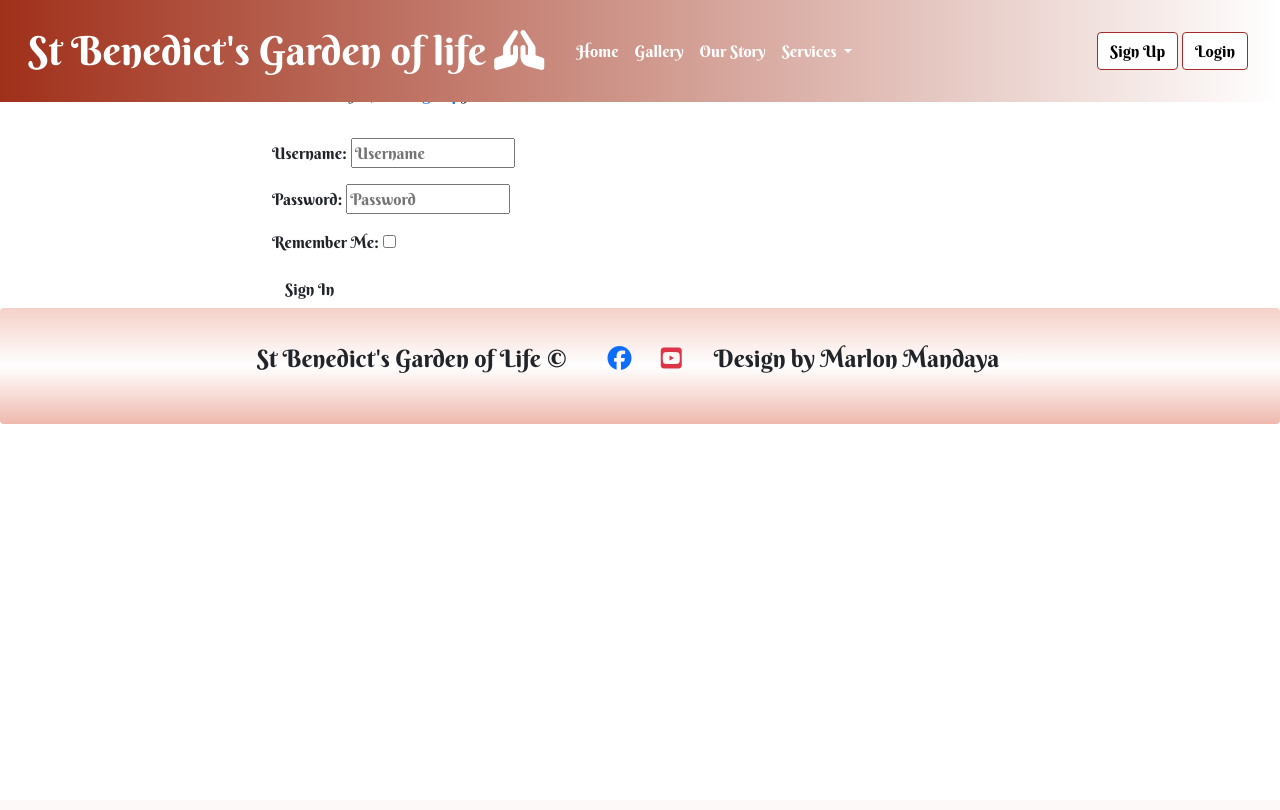
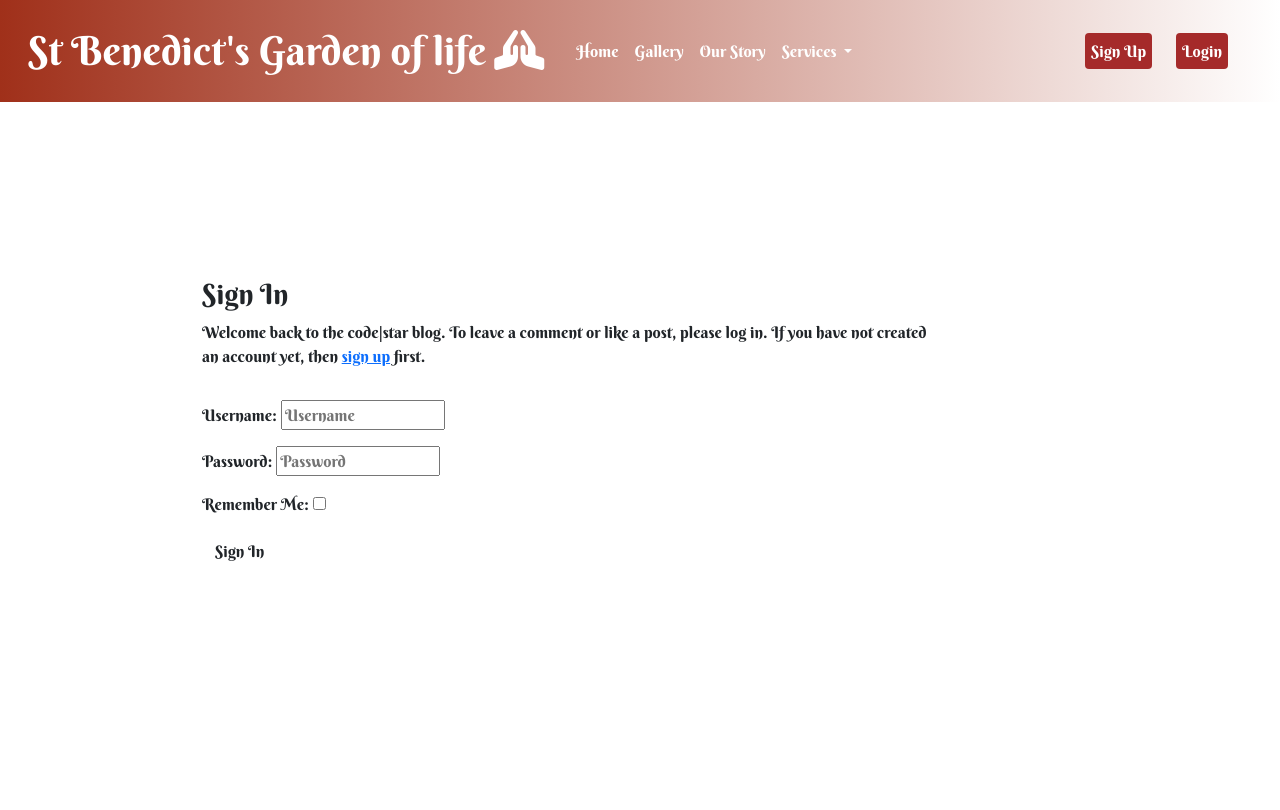
Before and after one commit to Markpm-code/st_benedict_shrine, a Django app: page /accounts/login/ in a window 1280 px wide. Shown: the top 810 px of the page. Before the commit the page ends 424 px from the top, so only its background shows below. Run offline with Django 3.2, Linux system fonts and the light colour scheme; some libraries are stand-ins or nearby versions.

Commit message:
Add code for signin,login and style.css

```diff
--- a/shrine/urls.py
+++ b/shrine/urls.py
@@ -7,4 +7,5 @@ urlpatterns = [
     path('our_story/',views.our_story, name='our_story.html'),
     path('gallery/',views.gallery, name='gallery.html'),
     path('services/', views.services, name='services.html'),
+#    path('login/', views.login, name='account_login')
 ]
--- a/shrine/views.py
+++ b/shrine/views.py
@@ -16,3 +16,6 @@ def gallery(request):
 
 def services(request):
     return render(request, 'services.html')
+
+#def login(request):
+#    return render(request, 'login.html')
--- a/static/css/style.css
+++ b/static/css/style.css
@@ -5,11 +5,11 @@ body {
 }
 
 /* Landing page image*/
-.hero{
+.hero {
     background: url('https://res.cloudinary.com/da80v7xri/image/upload/v1674763544/shrine_photo_rgvwr2.jpg') no-repeat center;
     background-size: cover;
     width: 100%;
-    height:100vh;
+    height: 100vh;
     display: flex;
     flex-direction: column;
     justify-content: center;
@@ -18,15 +18,12 @@ body {
 }
 
 .nav-bg {
-    background: linear-gradient(to right, rgb(160, 48, 26),#FFFFFF);
+    background: linear-gradient(to right, rgb(160, 48, 26), #FFFFFF);
 }
 
-.gallery, .story {
+.gallery,
+.story {
     text-align: center;
-}
-
-.border-menu {
-    border-color: #741407;
 }
 
 #images {
@@ -34,12 +31,12 @@ body {
     line-height: 0;
     column-count: 3;
     column-gap: 0px;
-    margin-bottom: 0 ;
+    margin-bottom: 0;
     border-radius: 10px;
 }
 
 /*gallery images */
-#images > img {
+#images>img {
     width: 100%;
     height: auto;
     border: 1px solid #FFFFFF;
@@ -47,35 +44,44 @@ body {
 }
 
 /*sign-in-login*/
-#login-bd {
-    border-color: brown;
-    color: black;
-    background-color: #FFFFFF;
+#login-bg,
+#signup-bg {
+    color: #FFFFFF;
+    background-color: brown;
+    padding: 6px;
 }
 
-#login-bd:hover{
-    background-color: brown;
-    border-color:#741407;
-    color:#FFFFFF;
+#signup-bg:hover {
+    background-color: #FFFFFF;
+    color: brown;
 }
 
+#login-bg:hover {
+    background-color: #FFFFFF;
+    color: brown;
+}
+
+
 /*Gallery container*/
-#gallery-container, #services-container, #history-container {
+#gallery-container,
+#services-container,
+#history-container {
     margin-top: 120px;
 }
 
 /*hr, h1, p, colors in gallery*/
-.text-color{
-    color: #741407;
+.text-color {
+    color: brown;
 }
 
 /*footer background*/
 #footer-bg {
-    background: linear-gradient(rgb(245, 209, 201), #ffffff, rgb(238, 185, 174) );
+    background: linear-gradient(rgb(245, 209, 201), #ffffff, rgb(238, 185, 174));
 }
+
 /*services*/
 #container-bg {
-    background: linear-gradient(#ffffff, rgb(238, 185, 174),#f5efef);
+    background: linear-gradient(#ffffff, rgb(238, 185, 174), #f5efef);
     margin-top: 30px;
 }
 
@@ -89,22 +95,22 @@ body {
 }
 
 #img-overlay {
-    height:200px;
+    height: 200px;
     width: 200px;
 }
 
 /*rezise images in smaller screen */
-@media  (max-width: 414px) {
+@media (max-width: 414px) {
     #images {
         clear: both;
         line-height: 0;
         column-count: 1;
         column-gap: 0px;
-        margin-bottom: 10px ;
+        margin-bottom: 10px;
     }
 
     .b-menu {
-        background-color: #d16759;
+        background-color: brown;
     }
 
 
--- a/templates/account/login.html
+++ b/templates/account/login.html
@@ -7,7 +7,7 @@
 
 {% block content %}
 
-<div class="container">
+<div class="container" style="margin: 262px 0;">
     <div class="row">
         <div class="col-md-8 mt-3 offset-md-2">
             <h3>{% trans "Sign In" %}</h3>
--- a/templates/base.html
+++ b/templates/base.html
@@ -55,20 +55,21 @@
         </ul>
         <form class="d-flex">
           {% if user.is_authenticated %}
-          <a href="{% url 'account_logout' %}"><button class="btn btn-outline-secondary  m-1 ms-0 " id="login-bd"   type="submit">Logout</button></a>
+          <a href="{% url 'account_logout' %}">Logout</button></a>
           {% else %}
-          <a href="{% url 'account_signup' %}"><button class="btn btn-outline-secondary  m-1 ms-0 " id="login-bd"   type="submit">Sign Up</button></a>
-          <a href="{% url 'account_login' %}"><button class="btn btn-outline-secondary  m-1 ms-0 " id="login-bd"   type="submit">Login</button></a>
+          <a href="{% url 'account_signup' %}" id="signup-bg" class="m-1 ms-0 mx-4 text-decoration-none  rounded" >Sign Up</a>
+          <a href="{% url 'account_login' %}" id="login-bg" class="m-1 ms-0 mx-4 text-decoration-none  rounded ">Login</a>
           {% endif %}
         </form>
       </div>
     </div>
   </nav>
 
-  {% block content %}
-  <!--content goes here-->
-  {% endblock %}
-
+  <main>
+    {% block content %}
+    <!--content goes here-->
+    {% endblock %}
+  </main>
 
   <footer class="container-fluid p-2 rounded " id="footer-bg">
     <div class=" m-4 d-flex justify-content-center fs-6 fs-5 fs-4">
```
Also changed, not shown: templates/account/logout.html (+7 -6 lines), templates/account/signup.html (+5 -4 lines).
